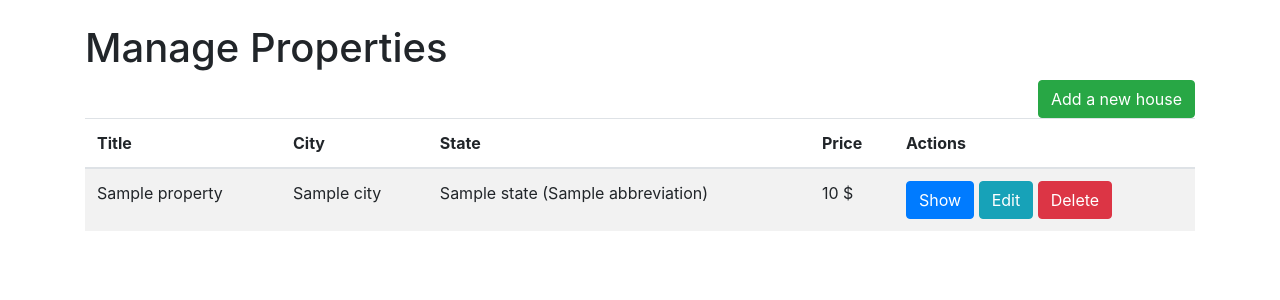
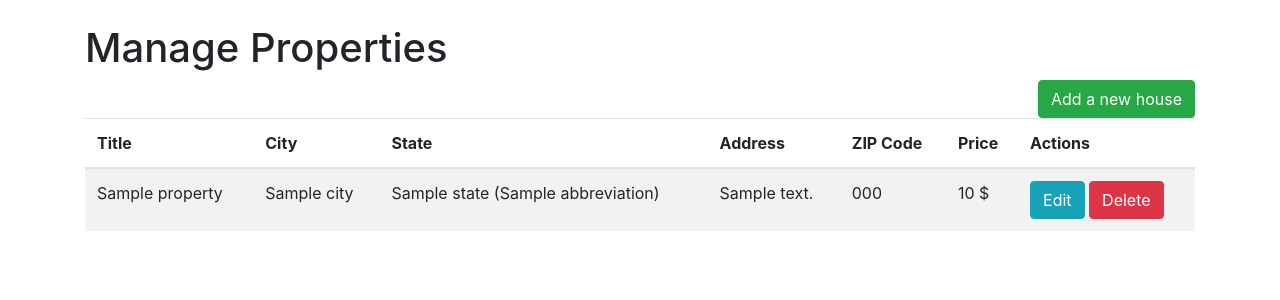
Before and after one commit to mlaribi-dev/mehdihouse, a Symfony app: template templates/admin/property/index.html.twig in a window 1280 px wide. Shown: the part 56-356 px from the top of the page. Run offline with Twig, Linux system fonts and the light colour scheme; the template is opened without the code that fills it: most values are stand-ins (such as "Sample title", 1, 10 or a date in 2020); some libraries are stand-ins or nearby versions.

Commit message:
CRUD modification 2

```diff
--- a/templates/admin/property/index.html.twig
+++ b/templates/admin/property/index.html.twig
@@ -25,6 +25,8 @@
                 <th>Title</th>
                 <th>City</th>
                 <th>State</th>
+                <th>Address</th>
+                <th>ZIP Code</th>
                 <th>Price</th>
                 <th>Actions</th>
             </tr>
@@ -35,9 +37,10 @@
                 <td>{{ property.title}}</td>
                 <td>{{ property.city}}</td>
                 <td>{{ property.state.name}} ({{property.state.abbreviation}})</td>
-                <td>{{ property.price}} $</td>
+                <td>{{ property.address}}</td>
+                <td>{{ property.postalCode}}</td>
+                <td>{{ property.formattedPrice}} $</td>
                 <td>
-                    <a href="{{ path('property.show', {id: property.id, slug: property.slug}) }}" class="btn btn-primary">Show</a>
                     <a href="{{ path('admin.property.edit', {id: property.id}) }}" class="btn btn-info">Edit</a>
                     <form method="post" action="{{ path('admin.property.delete', {id: property.id}) }}" style="display:inline-block" onsubmit="return confirm('Do you really want to delete this house ?')">
                         <input type="hidden" name="_method" value="DELETE">
```
Also changed, not shown: public/images/properties/62b41731b7d70523812292.jpg (added), public/images/properties/62b42835b5c65067080359.jpg (added), public/static/images/houses/DesMoines.jpg (added), public/static/images/houses/PortlandHouse.jpg (added).
